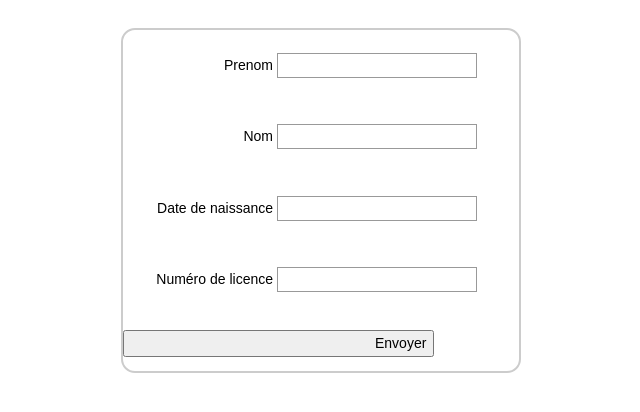
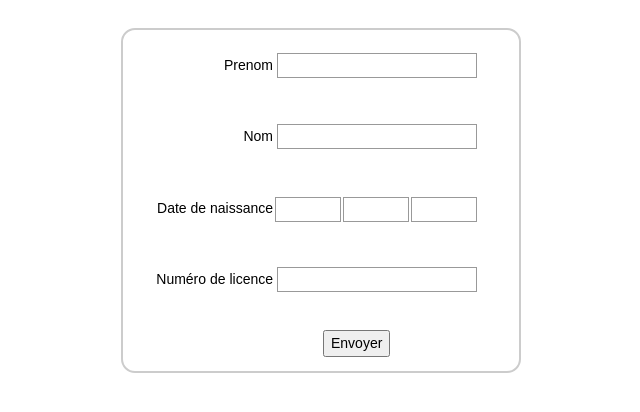
Before and after one commit to thefrenchglad/GSI_Parapentes, a PHP site: page /formulaire_pilote.php in a window 1280 px wide. Shown: the part 141-553 px from the top of the page, without its empty margins (391-1031 px from the left). Run offline with PHP 8.4, Linux system fonts and the light colour scheme; some web fonts are replaced.

Commit message:
ajout niveau d'un pilote dans BDD

```diff
--- a/Base de données/GSI_Parapentes_BDD.sql
+++ b/Base de données/GSI_Parapentes_BDD.sql
@@ -21,6 +21,7 @@ create table Client(
 );
 create table Pilote(
 	numLicence integer primary key,
+	niveau integer,
 	numPersonne integer,
 	constraint fk_pilote
 		foreign key (numPersonne)
--- a/Le site/css/form.css
+++ b/Le site/css/form.css
@@ -45,7 +45,33 @@
 
 }
 .form_button {
+margin-left: 200px;
+}
 
-  padding-left: 250px;
+.date_container {
+  display: inline;
+  flex-direction: row;
+  justify-content: center;
+}
 
+.date_container {
+  display: flex;
+  flex-direction: row;
+  justify-content: flex-start;
 }
+
+
+
+.date_sub_container {
+  display: flex;
+  flex-direction: row;
+  height: 25px;
+  align-items: center;
+}
+
+.date_sub_container input {
+  margin-top: 20px;
+  width: 66px;
+  margin-left: 2px;
+  height: 25px;
+}
--- a/Le site/formulaire_pilote.php
+++ b/Le site/formulaire_pilote.php
@@ -30,9 +30,13 @@
         <input type="text" id="nom" name="pilote_nom" />
       </div>
 
-      <div>
+      <div class="date_container">
         <label for="Date de naissance">Date de naissance</label>
-        <input type="text" id="date_naissance" name="pilote_date" />
+        <div class="date_sub_container">
+          <input type="text" id="jour" name="jour" />
+          <input type="text" id="mois" name="mois" />
+          <input type="text" id="annee" name="annee" />
+        </div>
       </div>
 
       <div>
```
